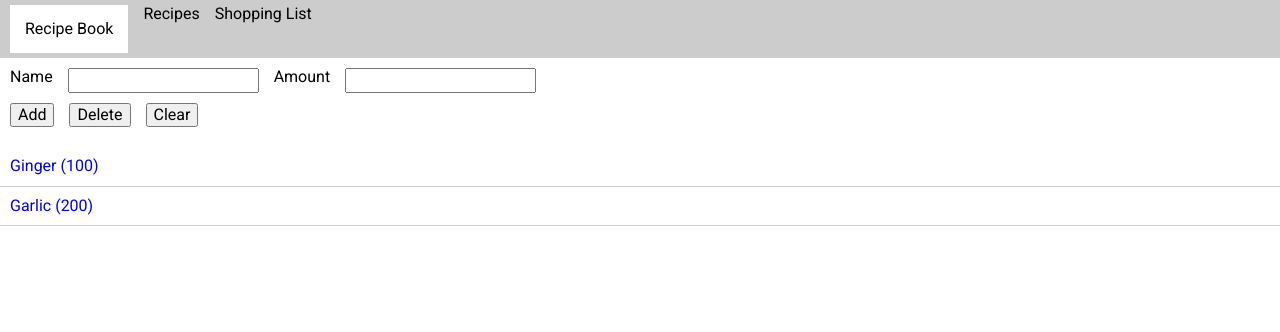
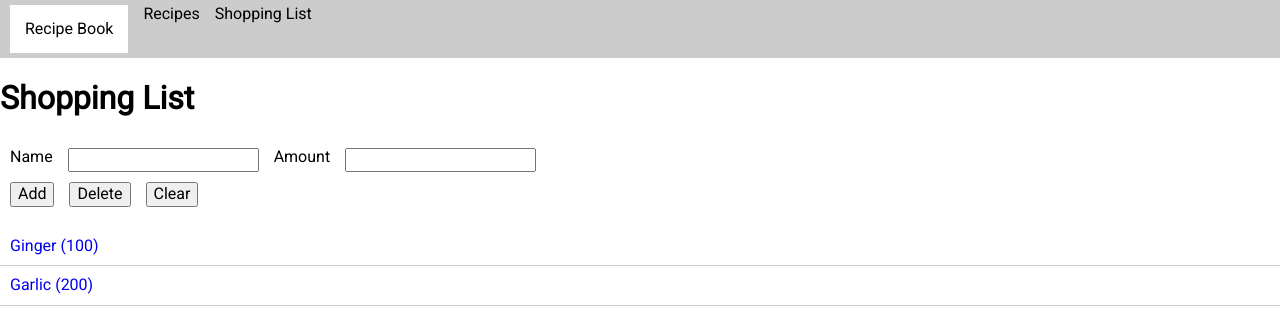
Before and after one commit to samkcdev/udemy-course-project, an Angular app: page / in a window 1280 px wide. Both pictures are taken after a click on the link "Shopping List". Shown: the top 332 px of the page. Built offline with nearby package versions, Linux system fonts and the light colour scheme.

Commit message:
Added a header to the shopping list component

```diff
--- a/src/app/shopping-list/shopping-edit/shopping-edit.component.html
+++ b/src/app/shopping-list/shopping-edit/shopping-edit.component.html
@@ -1,3 +1,5 @@
+<h1>Shopping List</h1>
+
 <div style="padding:10px;">
   <form action="">
     <div fxLayout="row" fxLayoutGap="15px">
```
